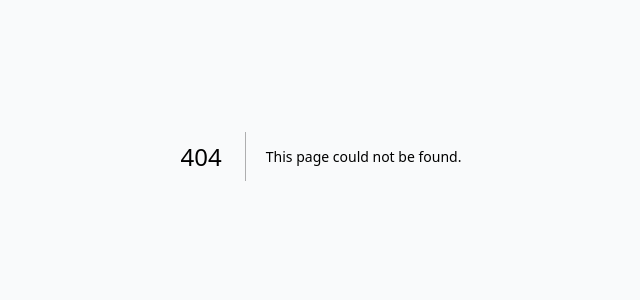
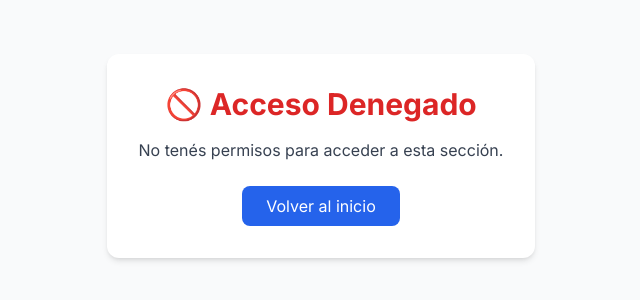
Before and after one commit to francoleon08/proyecto-aps, a Next.js app: page /unauthorized in a window 1280 px wide. Before the commit this address had no page. Shown: the part 244-544 px from the top of the page, without its empty margins (319-959 px from the left). Built offline with nearby package versions, Linux system fonts and the light colour scheme.

Commit message:
feat: add middleware to protect routes

```diff
--- /dev/null
+++ b/app/unauthorized/page.tsx
@@ -0,0 +1,22 @@
+import Link from 'next/link'
+
+export default function UnauthorizedPage() {
+  return (
+    <main className="flex flex-col items-center justify-center min-h-screen bg-gray-50">
+      <div className="bg-white shadow-md rounded-xl p-8 text-center max-w-md">
+        <h1 className="text-3xl font-bold text-red-600 mb-4">
+          🚫 Acceso Denegado
+        </h1>
+        <p className="text-gray-700 mb-6">
+          No tenés permisos para acceder a esta sección.
+        </p>
+        <Link
+          href="/"
+          className="inline-block px-6 py-2 bg-blue-600 text-white rounded-lg hover:bg-blue-700 transition"
+        >
+          Volver al inicio
+        </Link>
+      </div>
+    </main>
+  )
+}
```
Also changed, not shown: middleware.ts (added, +37 -0 lines).
